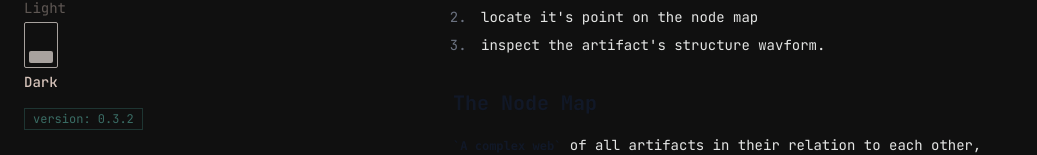
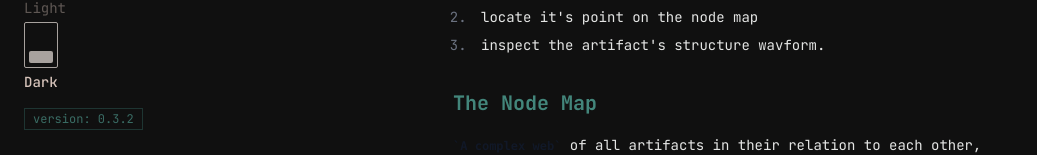
Before and after one commit to ryanfurrh/primaevus, a Next.js app: page /documentation/artifact-display in a window 1280 px wide. Shown: the part 646-801 px from the top of the page, without its empty margins (0-1037 px from the left). Built offline with nearby package versions, Linux system fonts and the light colour scheme.

Commit message:
Adding markdown to jsx overrides

```diff
--- a/app/documentation/[slug]/page.tsx
+++ b/app/documentation/[slug]/page.tsx
@@ -31,7 +31,7 @@ const PostPage = (props: any) => {
   const slug = props.params.slug;
   const post = getPostContent(slug);
   return (
-    <div className="flex flex-col items-center justify-center w-full px-4 font-jet text-bone-50">
+    <div className="flex flex-col items-center justify-center w-full px-4 font-jet text-pale-100">
       <div className="mb-8 md:mb-12">
         <PageHeader
           name={metadata.title}
@@ -61,7 +61,24 @@ const PostPage = (props: any) => {
 
           <div className="h-24 border-1 border-sand-300 w-36"></div>
           <article className="flex h-full prose-sm prose dark:text-bone-50 text-sand-900 ">
-            <Markdown>{post.content}</Markdown>
+            <Markdown
+              options={{
+                overrides: {
+                  h2: {
+                    props: {
+                      className: "dark:text-neptune-600",
+                    },
+                  },
+                  strong: {
+                    props: {
+                      className: "dark:text-neptune-500",
+                    },
+                  },
+                },
+              }}
+            >
+              {post.content}
+            </Markdown>
           </article>
         </div>
       </div>
```
